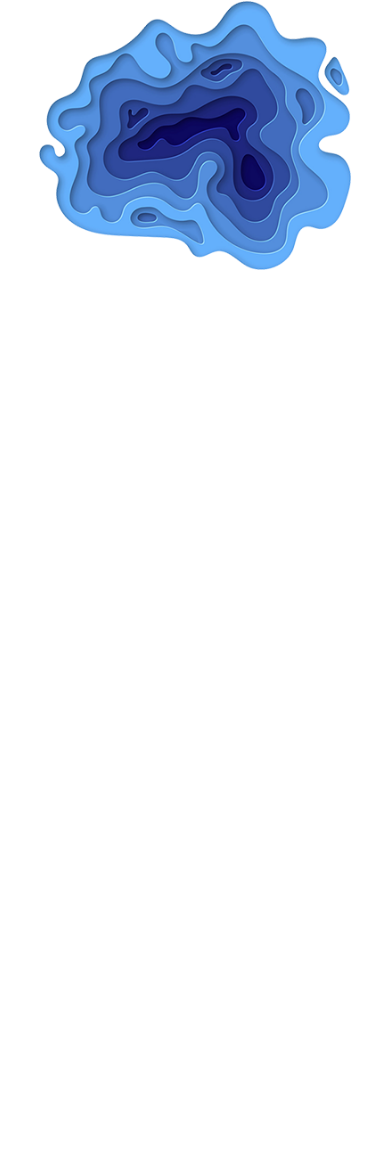
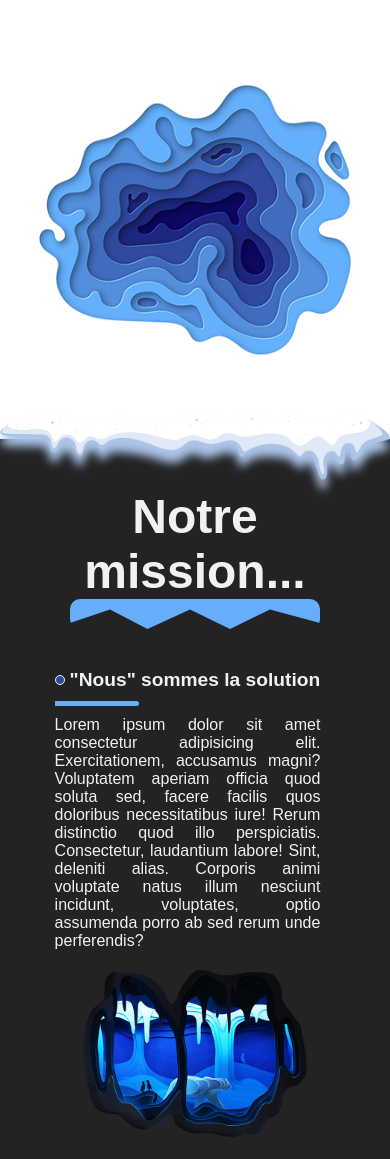
Before and after one commit to Math1299/caChauffe, a plain HTML site: page index.html in a window 390 px wide. Shown: the part 405-1564 px from the top of the page. Before the commit the page ends 844 px from the top, so only its background shows below. Drawn offline with Linux system fonts and the light colour scheme; a web font is replaced by a local one.

Commit message:
section2 hmtl css et responsive OK

```diff
--- a/index.html
+++ b/index.html
@@ -21,13 +21,14 @@
   </head>
   <body>
     <!-- section 1 -->
+    <div class="bloc1">
       <header>
         <div class="sectionHeader">
           <img src="ressources/logo.png" alt="ours polaire" class="logo" />
           <div class="choix">
             <ul>
               <li><a href="#">Accueil</a></li>
-            <li><a href="#">Notre mission</a></li>
+              <li><a href="#bloc2">Notre mission</a></li>
               <li><a href="#">A propos</a></li>
               <li><a href="#">Faire un don</a></li>
             </ul>
@@ -44,5 +45,59 @@
           <img src="ressources/11.png" alt="iceberg" class="fondResponsive" />
         </div>
       </div>
+    </div>
+    <!-- transition -->
+
+    <div class="transition">
+      <img src="ressources/10.png" alt="iceberg entre section1 et section2" />
+    </div>
+    <!-- section 2 -->
+    <div class="bloc2" id="bloc2">
+      <div class="section2">
+        <div class="section2_title">
+          <h1>Notre mission...</h1>
+        </div>
+        <div class="sect2 section2_top">
+          <div class="left">
+            <h2>"Nous" sommes la solution</h2>
+            <div class="separateur">
+              <hr />
+            </div>
+            <p>
+              Lorem ipsum dolor sit amet consectetur adipisicing elit.
+              Exercitationem, accusamus magni? Voluptatem aperiam officia quod
+              soluta sed, facere facilis quos doloribus necessitatibus iure!
+              Rerum distinctio quod illo perspiciatis. Consectetur, laudantium
+              labore! Sint, deleniti alias. Corporis animi voluptate natus illum
+              nesciunt incidunt, voluptates, optio assumenda porro ab sed rerum
+              unde perferendis?
+            </p>
+          </div>
+          <div class="right">
+            <img src="ressources/4.png" alt="grotte avec ours et pinguoins" />
+          </div>
+        </div>
+        <div class="sect2 section2_bottom">
+          <div class="left">
+            <img src="ressources/8.png" alt="goutte d'eau" />
+          </div>
+          <div class="right">
+            <h2>Préservons les ours polaires</h2>
+            <div class="separateur">
+              <hr />
+            </div>
+            <p>
+              Lorem ipsum dolor sit amet consectetur adipisicing elit.
+              Exercitationem, accusamus magni? Voluptatem aperiam officia quod
+              soluta sed, facere facilis quos doloribus necessitatibus iure!
+              Rerum distinctio quod illo perspiciatis. Consectetur, laudantium
+              labore! Sint, deleniti alias. Corporis animi voluptate natus illum
+              nesciunt incidunt, voluptates, optio assumenda porro ab sed rerum
+              unde perferendis?
+            </p>
+          </div>
+        </div>
+      </div>
+    </div>
   </body>
 </html>
--- a/style.css
+++ b/style.css
@@ -9,7 +9,9 @@
   scroll-behavior: smooth;
   font-family: "Torus Notched", Arial, Helvetica, sans-serif;
 }
-
+.bloc1 {
+  height: 100vh;
+}
 /* SECTION 1 */
 
 header {
@@ -23,24 +25,39 @@ header {
   display: flex;
   justify-content: space-between;
   align-items: center;
+  z-index: 10;
 }
 .choix ul {
   display: flex;
 }
 .choix li {
   padding: 0 30px;
+  position: relative;
+}
+.choix li::after {
+  content: "";
+  display: block;
+  height: 2px;
+  background: #66aefc;
+  width: 0;
+  margin: 0 auto;
+  transition: all 0.2s ease-in-out;
+}
+.choix li:hover::after {
+  width: 100%;
 }
 .choix a {
   font-size: 20px;
   color: #66aefc;
 }
 .section1 {
-  height: 100%;
+  height: auto;
 }
 .fondLarge {
   top: 0;
   right: 0;
   position: absolute;
+  z-index: -1;
 }
 
 .section1 h1 {
@@ -89,6 +106,7 @@ header {
   color: white;
   width: 280px;
 }
+
 .section1 button:hover::before {
   transform: translate(0%);
   z-index: -2;
@@ -117,10 +135,14 @@ header {
     text-align: center;
   }
   .sectionHeader img {
-    display: none;
+    align-self: center;
+    margin-right: 80px;
   }
   .choix a {
     color: #fff;
+  }
+  .choix li::after {
+    background: #fff;
   }
   .fondResponsive {
     display: flex;
@@ -129,6 +151,11 @@ header {
     left: 50%;
     transform: translateX(-50%);
     width: 300px;
+  }
+}
+@media screen and (max-width: 970px) {
+  .sectionHeader img {
+    display: none;
   }
 }
 @media screen and (max-width: 780px) {
@@ -142,7 +169,7 @@ header {
     padding: 0 20px;
   }
   .fondResponsive {
-    bottom: 20%;
+    bottom: 10%;
   }
 }
 @media screen and (max-width: 590px) {
@@ -164,3 +191,193 @@ header {
     width: 80%;
   }
 }
+/* ---------------------------TRANSITION------------------------------ */
+.transition {
+  position: absolute;
+  width: 100%;
+  transform: translateY(-38%);
+  filter: drop-shadow(0 10px 5px #acc4e8);
+}
+.transition img {
+  width: 100%;
+}
+
+/* SECTION 2 */
+.bloc2 {
+  width: 100%;
+  height: auto;
+  background: #232323;
+  overflow: hidden;
+}
+
+.section2_title {
+  position: relative;
+  width: 100%;
+  text-align: center;
+  color: #f1f1f1;
+  font-size: 2.5em;
+}
+
+.section2_title::after {
+  content: "";
+  position: absolute;
+  height: 30px;
+  width: 250px;
+  background-color: #66aefc;
+  border-radius: 10px;
+  clip-path: polygon(
+    0 0,
+    100% 0,
+    100% 80%,
+    80% 35%,
+    64% 100%,
+    48% 35%,
+    31% 100%,
+    16% 35%,
+    0 80%
+  );
+  left: 50%;
+  transform: translateX(-50%);
+  top: 100%;
+}
+.section2 {
+  width: 90%;
+  height: 100%;
+  margin: 0 auto;
+  overflow: hidden;
+  padding-top: 50px;
+}
+
+.section2 h2 {
+  font-size: 2.5em;
+  position: relative;
+  padding-left: 30px;
+}
+.section2 p {
+  text-align: justify;
+  padding-right: 15px;
+}
+
+.section2 h2::before {
+  position: absolute;
+  left: 0;
+  top: 50%;
+  transform: translatey(-50%);
+  content: "";
+  width: 20px;
+  height: 20px;
+  background: #31489f;
+  border-radius: 50%;
+  border: 2px solid #f1f1f1;
+}
+
+.section2 .separateur hr {
+  width: 30%;
+  height: 5px;
+  border: none;
+  outline: none;
+  background: #66aefc;
+  border-radius: 0 20px 20px 0;
+  margin: 10px 0;
+}
+.sect2 {
+  width: 100%;
+  margin: 50px auto;
+  display: flex;
+  justify-content: space-around;
+  align-items: center;
+}
+.section2_top,
+.section2_bottom {
+  height: 40%;
+}
+.section2_top .left,
+.section2_bottom .right {
+  width: 50%;
+  height: 80%;
+  color: #f1f1f1;
+}
+.section2_top .right,
+.section2_bottom .left {
+  width: 40%;
+  height: 90%;
+  display: flex;
+  justify-content: center;
+  align-items: center;
+}
+.section2_top .right img,
+.section2_bottom .left img {
+  width: 80%;
+  height: 80%;
+}
+
+/* ----------------MEDIA QUERIES SECTION 2 */
+
+@media screen and (max-width: 1500px) {
+  .sect2 {
+    margin: 50px auto;
+  }
+  .section2_top {
+    flex-direction: column;
+  }
+  .section2_bottom {
+    flex-direction: column-reverse;
+  }
+  .section2_top .right,
+  .section2_bottom .left {
+    margin-top: 50px;
+  }
+  .section2_top .left,
+  .section2_bottom .right {
+    margin-top: 50px;
+  }
+}
+@media screen and (max-width: 1200px) {
+  .section2_title {
+    font-size: 2em;
+  }
+  .section2 h2 {
+    font-size: 1.5em;
+    padding-left: 20px;
+  }
+  .section2 h2::before {
+    width: 15px;
+    height: 15px;
+    border: 1px solid #f1f1f1;
+  }
+  .section2_top .right,
+  .section2_bottom .left {
+    margin-top: 30px;
+  }
+  .section2_top .left,
+  .section2_bottom .right {
+    margin-top: 30px;
+  }
+}
+@media screen and (max-width: 740px) {
+  .section2_title {
+    font-size: 1.5em;
+  }
+  .section2 h2 {
+    font-size: 1.2em;
+    padding-left: 15px;
+  }
+  .sect2 {
+    width: 100%;
+  }
+  .section2_top .right,
+  .section2_bottom .left {
+    margin-top: 20px;
+    width: 80%;
+  }
+  .section2_top .left,
+  .section2_bottom .right {
+    margin-top: 20px;
+    width: 80%;
+  }
+  .section2 h2::before {
+    width: 10px;
+    height: 10px;
+    border: 1px solid #f1f1f1;
+  }
+}
```
Lines whose indentation alone changed are shown as unchanged.
